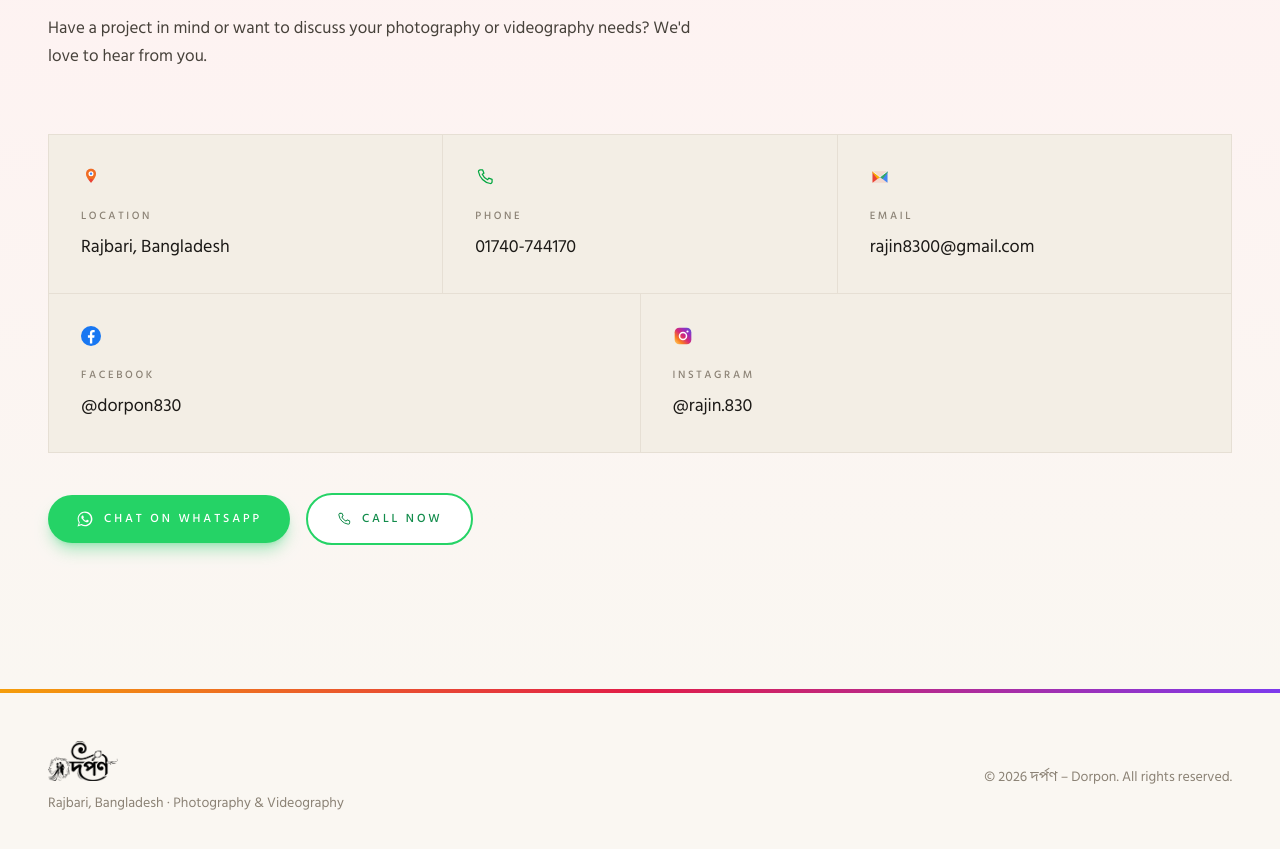
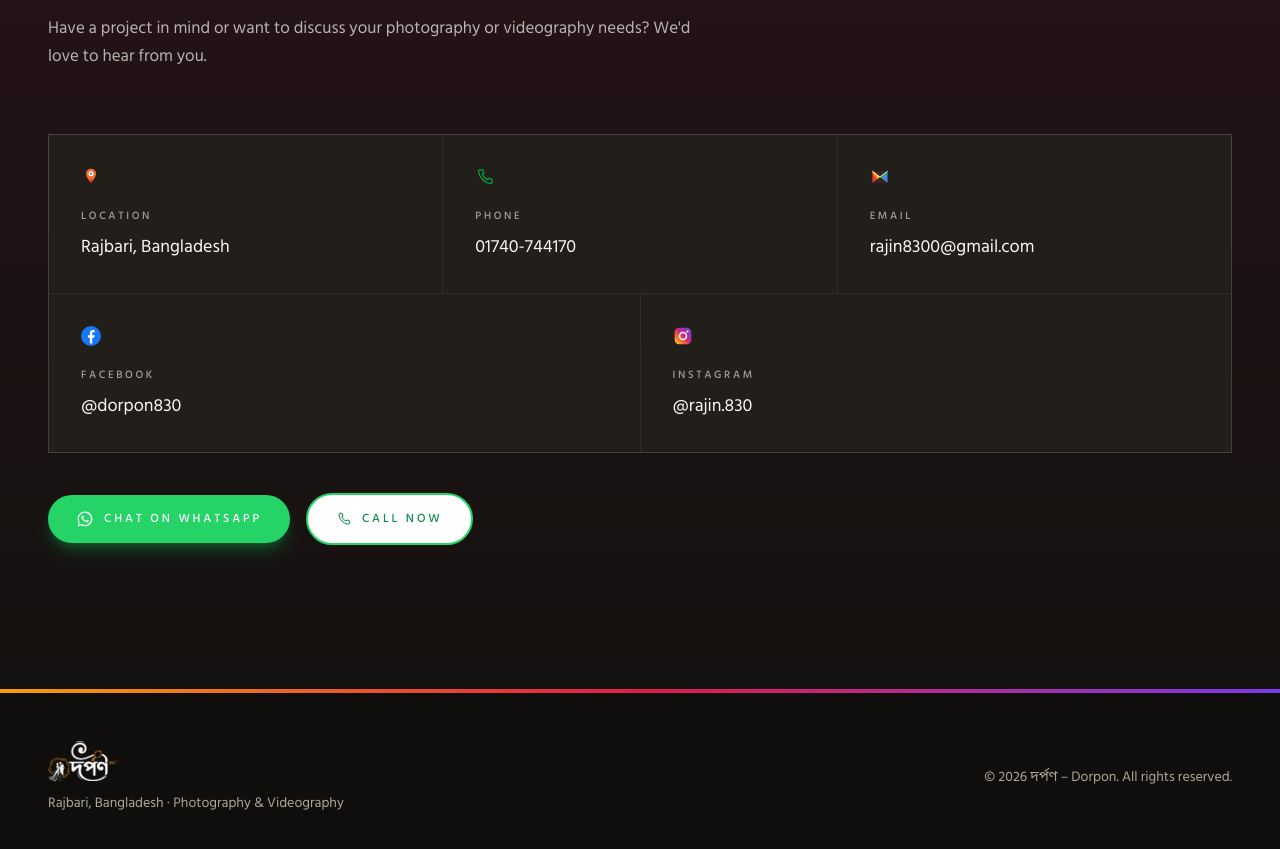
Before and after one commit to rajin8300/dorpon, a React (Vite) app: page / in a window 1280 px wide. Shown: the part 4960-5809 px from the top of the page. Built offline with nearby package versions, Linux system fonts and the light colour scheme.

Commit message:
Dark theme: match approved preview

```diff
--- a/src/components/About.tsx
+++ b/src/components/About.tsx
@@ -15,8 +15,8 @@ export default function About() {
         </div>
 
         <div className="reveal lg:col-span-7 lg:pt-2">
-          <p className="text-lg leading-relaxed text-ink-soft sm:text-xl sm:leading-relaxed">
-            <span lang="bn" className="text-ink">
+          <p className="text-lg leading-relaxed text-cream/70 sm:text-xl sm:leading-relaxed">
+            <span lang="bn" className="text-cream">
               {site.brand.full}
             </span>{' '}
             is a photography and videography brand based in Rajbari, Bangladesh. We focus on capturing
--- a/src/components/Contact.tsx
+++ b/src/components/Contact.tsx
@@ -17,7 +17,7 @@ export default function Contact() {
     <section
       id="contact"
       aria-labelledby="contact-title"
-      className="section-tint-rose border-t border-rose-soft py-20 sm:py-28 lg:py-36"
+      className="section-tint-rose border-t border-white/10 py-20 sm:py-28 lg:py-36"
     >
       <div className="mx-auto w-full max-w-[1400px] px-5 sm:px-8 lg:px-12">
         <SectionIntro
@@ -28,36 +28,36 @@ export default function Contact() {
         />
 
         {/* Hairline-divided details. No form — every row is a real, working link. */}
-        <div className="reveal mt-14 overflow-hidden border border-line bg-line sm:mt-16">
+        <div className="reveal mt-14 overflow-hidden border border-white/10 bg-white/10 sm:mt-16">
           <div className="grid gap-px sm:grid-cols-3">
-            <div className="bg-cream-deep p-7 sm:p-8">
+            <div className="bg-[#221f1b] p-7 sm:p-8">
               <IconGoogleMaps className="h-5 w-5" />
-              <p className="mt-5 text-[0.68rem] font-medium uppercase tracking-label text-muted">Location</p>
-              <p className="mt-2 text-lg text-ink">{location}</p>
+              <p className="mt-5 text-[0.68rem] font-medium uppercase tracking-label text-cream/60">Location</p>
+              <p className="mt-2 text-lg text-cream">{location}</p>
             </div>
 
             <a
               href={contact.phoneHref}
-              className="group bg-cream-deep p-7 transition-colors duration-300 hover:bg-cream sm:p-8"
+              className="group bg-[#221f1b] p-7 transition-colors duration-300 hover:bg-[#2a2621] sm:p-8"
             >
               <IconPhone className="h-5 w-5 text-green-600" />
-              <p className="mt-5 flex items-center gap-2 text-[0.68rem] font-medium uppercase tracking-label text-muted">
+              <p className="mt-5 flex items-center gap-2 text-[0.68rem] font-medium uppercase tracking-label text-cream/60">
                 Phone
                 <IconArrowUpRight className="h-3.5 w-3.5 opacity-0 transition-opacity duration-300 group-hover:opacity-100" />
               </p>
-              <p className="mt-2 text-lg text-ink">{contact.phoneDisplay}</p>
+              <p className="mt-2 text-lg text-cream">{contact.phoneDisplay}</p>
             </a>
 
             <a
               href={contact.emailHref}
-              className="group bg-cream-deep p-7 transition-colors duration-300 hover:bg-cream sm:p-8"
+              className="group bg-[#221f1b] p-7 transition-colors duration-300 hover:bg-[#2a2621] sm:p-8"
             >
               <IconGmail className="h-5 w-5" />
-              <p className="mt-5 flex items-center gap-2 text-[0.68rem] font-medium uppercase tracking-label text-muted">
+              <p className="mt-5 flex items-center gap-2 text-[0.68rem] font-medium uppercase tracking-label text-cream/60">
                 Email
                 <IconArrowUpRight className="h-3.5 w-3.5 opacity-0 transition-opacity duration-300 group-hover:opacity-100" />
               </p>
-              <p className="mt-2 break-all text-lg text-ink">{contact.email}</p>
+              <p className="mt-2 break-all text-lg text-cream">{contact.email}</p>
             </a>
           </div>
 
@@ -67,28 +67,28 @@ export default function Contact() {
               href={contact.facebook}
               target="_blank"
               rel="noopener noreferrer"
-              className="group bg-cream-deep p-7 transition-colors duration-300 hover:bg-cream sm:p-8"
+              className="group bg-[#221f1b] p-7 transition-colors duration-300 hover:bg-[#2a2621] sm:p-8"
             >
               <IconFacebookOriginal className="h-5 w-5" />
-              <p className="mt-5 flex items-center gap-2 text-[0.68rem] font-medium uppercase tracking-label text-muted">
+              <p className="mt-5 flex items-center gap-2 text-[0.68rem] font-medium uppercase tracking-label text-cream/60">
                 Facebook
                 <IconArrowUpRight className="h-3.5 w-3.5 opacity-0 transition-opacity duration-300 group-hover:opacity-100" />
               </p>
-              <p className="mt-2 break-all text-lg text-ink">{contact.facebookHandle}</p>
+              <p className="mt-2 break-all text-lg text-cream">{contact.facebookHandle}</p>
             </a>
 
             <a
               href={contact.instagram}
               target="_blank"
               rel="noopener noreferrer"
-              className="group bg-cream-deep p-7 transition-colors duration-300 hover:bg-cream sm:p-8"
+              className="group bg-[#221f1b] p-7 transition-colors duration-300 hover:bg-[#2a2621] sm:p-8"
             >
               <IconInstagramOriginal className="h-5 w-5" />
-              <p className="mt-5 flex items-center gap-2 text-[0.68rem] font-medium uppercase tracking-label text-muted">
+              <p className="mt-5 flex items-center gap-2 text-[0.68rem] font-medium uppercase tracking-label text-cream/60">
                 Instagram
                 <IconArrowUpRight className="h-3.5 w-3.5 opacity-0 transition-opacity duration-300 group-hover:opacity-100" />
               </p>
-              <p className="mt-2 break-all text-lg text-ink">{contact.instagramHandle}</p>
+              <p className="mt-2 break-all text-lg text-cream">{contact.instagramHandle}</p>
             </a>
           </div>
         </div>
--- a/src/components/Footer.tsx
+++ b/src/components/Footer.tsx
@@ -5,11 +5,11 @@ export default function Footer() {
   const year = new Date().getFullYear()
 
   return (
-    <footer className="border-t-4 border-transparent bg-cream py-10 sm:py-12 [border-image:linear-gradient(90deg,#f59e0b,#e11d48,#7c3aed)_1]">
+    <footer className="border-t-4 border-transparent bg-[#0f0e0c] py-10 sm:py-12 [border-image:linear-gradient(90deg,#f59e0b,#e11d48,#7c3aed)_1]">
       <div className="mx-auto flex w-full max-w-[1400px] flex-col gap-6 px-5 sm:px-8 lg:flex-row lg:items-center lg:justify-between lg:px-12">
         <div>
           <img
-            src={brandAssets.logoBlack}
+            src={brandAssets.logoCream}
             alt={site.brand.full}
             width={640}
             height={367}
--- a/src/components/Portfolio.tsx
+++ b/src/components/Portfolio.tsx
@@ -23,7 +23,7 @@ function PhotoTile({ photo, index, onOpen }: PhotoTileProps) {
         type="button"
         onClick={onOpen}
         aria-label={`View larger image: ${photo.alt}`}
-        className="group relative block w-full cursor-zoom-in overflow-hidden rounded-2xl shadow-md ring-1 ring-line transition-shadow duration-500 hover:shadow-xl hover:shadow-rose/20"
+        className="group relative block w-full cursor-zoom-in overflow-hidden rounded-2xl shadow-md ring-1 ring-white/10 transition-shadow duration-500 hover:shadow-xl hover:shadow-rose/20"
       >
         {/* Tiny inline WebP stretched as a blur-up placeholder */}
         <span
--- a/src/components/SectionIntro.tsx
+++ b/src/components/SectionIntro.tsx
@@ -28,12 +28,12 @@ export default function SectionIntro({
       ) : null}
       <h2
         id={titleId}
-        className="font-display text-[1.75rem] font-normal leading-[1.15] tracking-[-0.01em] text-ink sm:text-4xl lg:text-[2.75rem]"
+        className="font-display text-[1.75rem] font-normal leading-[1.15] tracking-[-0.01em] text-cream sm:text-4xl lg:text-[2.75rem]"
       >
         {title}
       </h2>
       {description ? (
-        <p className="mt-5 text-base leading-relaxed text-ink-soft sm:text-[1.0625rem]">{description}</p>
+        <p className="mt-5 text-base leading-relaxed text-cream/70 sm:text-[1.0625rem]">{description}</p>
       ) : null}
     </div>
   )
--- a/src/components/Videos.tsx
+++ b/src/components/Videos.tsx
@@ -19,7 +19,7 @@ export default function Videos() {
     <section
       id="videos"
       aria-labelledby="videos-title"
-      className="section-tint-violet border-y border-violet-soft py-20 sm:py-28 lg:py-36"
+      className="section-tint-violet border-y border-white/10 py-20 sm:py-28 lg:py-36"
     >
       <div className="mx-auto w-full max-w-[1400px] px-5 sm:px-8 lg:px-12">
         <SectionIntro
@@ -32,7 +32,7 @@ export default function Videos() {
         <div className="reveal mt-14 grid gap-6 sm:mt-16 lg:grid-cols-2 lg:gap-8">
           {site.videos.map((video) => (
             <figure key={video.id}>
-              <div className="relative aspect-video w-full overflow-hidden rounded-2xl bg-ink/5 shadow-lg ring-1 ring-violet-soft">
+              <div className="relative aspect-video w-full overflow-hidden rounded-2xl bg-white/5 shadow-lg ring-1 ring-white/10">
                 <iframe
                   src={embedUrl(video.id)}
                   title={video.title}
--- a/src/index.css
+++ b/src/index.css
@@ -2,7 +2,8 @@
 
 /* ---------------------------------------------------------------------------
    DESIGN TOKENS
-   Warm, light, editorial. Photographs are the only strong visual element.
+   Dark theme, as approved in the preview. Photographs keep their
+   original colours; only the page chrome goes dark.
 --------------------------------------------------------------------------- */
 @theme {
   --font-sans:
@@ -15,7 +16,10 @@
   --color-paper: #fffdf9;
   --color-ink: #1b1916;
   --color-ink-soft: #46413a;
-  --color-muted: #8b8275;
+  --color-muted: #b0a897;
+  --color-night: #141210;
+  --color-card: #221f1b;
+  --color-card-hover: #2a2621;
   --color-sand: #c1ab8b;
   --color-sand-soft: #e5dac7;
   --color-line: #e6dfd4;
@@ -45,8 +49,8 @@
   }
 
   body {
-    background-color: var(--color-cream);
-    color: var(--color-ink);
+    background-color: var(--color-night);
+    color: var(--color-cream);
     font-family: var(--font-sans);
     font-weight: 400;
     line-height: 1.65;
@@ -87,14 +91,14 @@
     box-shadow: 0 14px 34px rgba(124, 58, 237, 0.4);
   }
   .section-tint-rose {
-    background: linear-gradient(180deg, #fff1f2, #faf7f2);
+    background: linear-gradient(180deg, #2a1218, #141210);
   }
   .section-tint-violet {
-    background: linear-gradient(180deg, #f5f3ff, #faf7f2);
+    background: linear-gradient(180deg, #1e1633, #141210);
   }
 
   :focus-visible {
-    outline: 2px solid var(--color-ink);
+    outline: 2px solid var(--color-cream);
     outline-offset: 3px;
     border-radius: 2px;
   }
@@ -131,8 +135,8 @@
   left: 1rem;
   top: -100%;
   z-index: 100;
-  background-color: var(--color-ink);
-  color: var(--color-cream);
+  background-color: var(--color-cream);
+  color: var(--color-ink);
   padding: 0.65rem 1rem;
   font-size: 0.8rem;
   letter-spacing: 0.12em;
```
Also changed, not shown: src/components/Header.tsx (+10 -8 lines).
